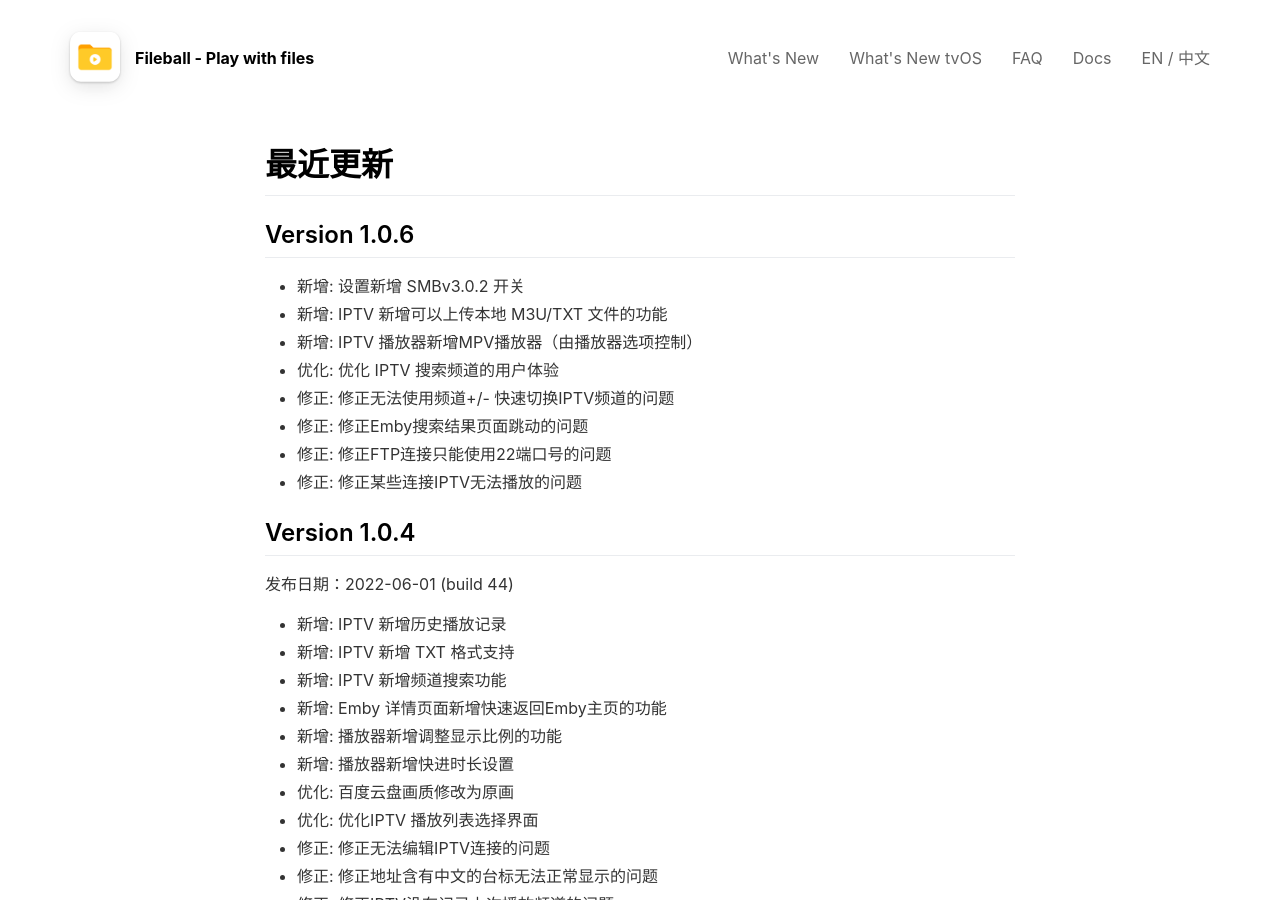
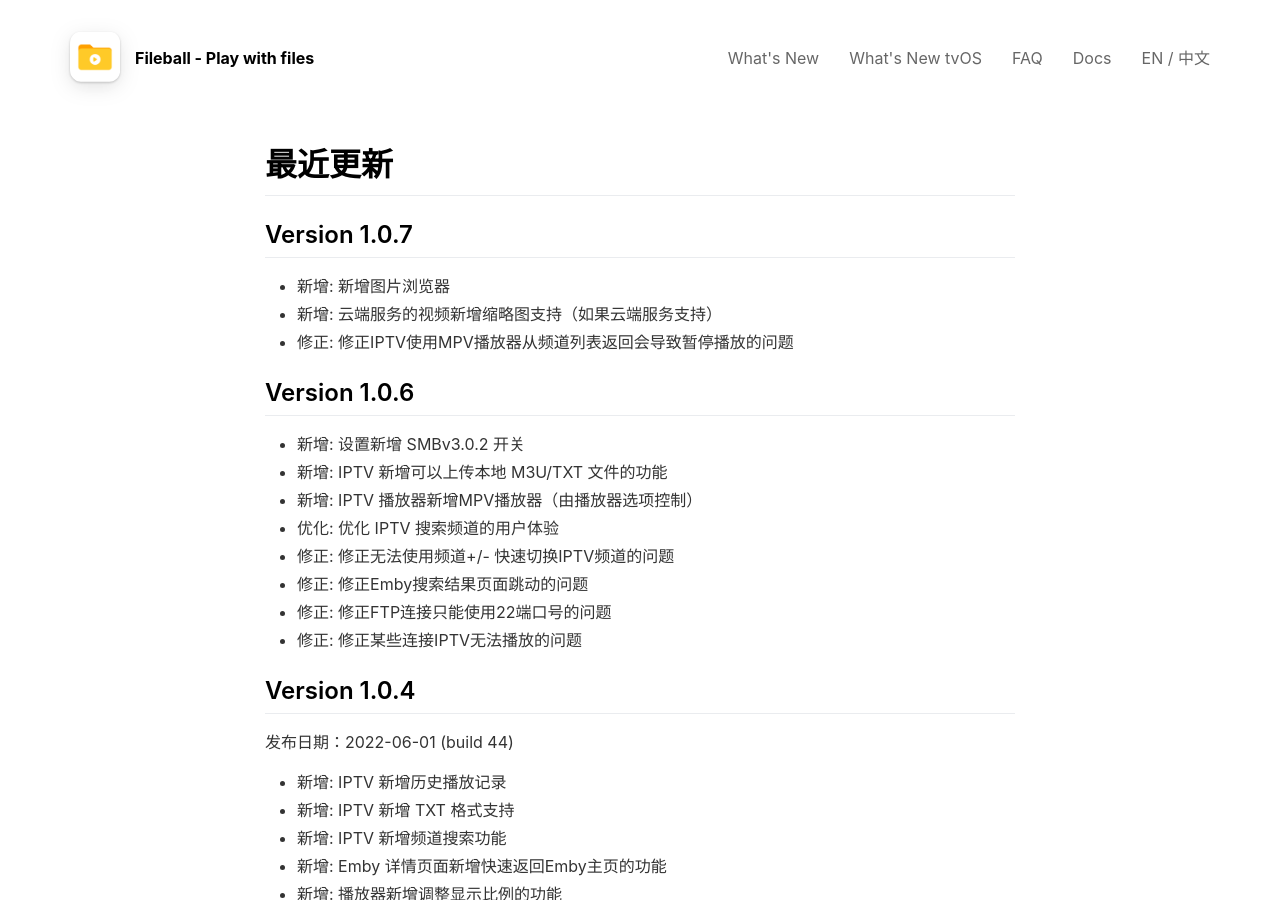
Before and after one commit to alexiscn/fileball.app, a Jekyll site: the page built from _pages/cn/changelog_tv.md, in a window 1280 px wide and 900 px high. Built offline with Jekyll 4.4.1, drawn with Linux system fonts in a browser that asks for light colours; nearby versions of some CDN libraries.

Commit message:
update changelog

```diff
--- a/_pages/cn/changelog_tv.md
+++ b/_pages/cn/changelog_tv.md
@@ -7,6 +7,13 @@ locale: cn
 ---
 
 # 最近更新
+
+## **Version 1.0.7**
+
+- 新增: 新增图片浏览器
+- 新增: 云端服务的视频新增缩略图支持（如果云端服务支持）
+- 修正: 修正IPTV使用MPV播放器从频道列表返回会导致暂停播放的问题
+
 
 ## **Version 1.0.6**
 
```
Also changed, not shown: _pages/changlog_tv.md (+6 -0 lines).
